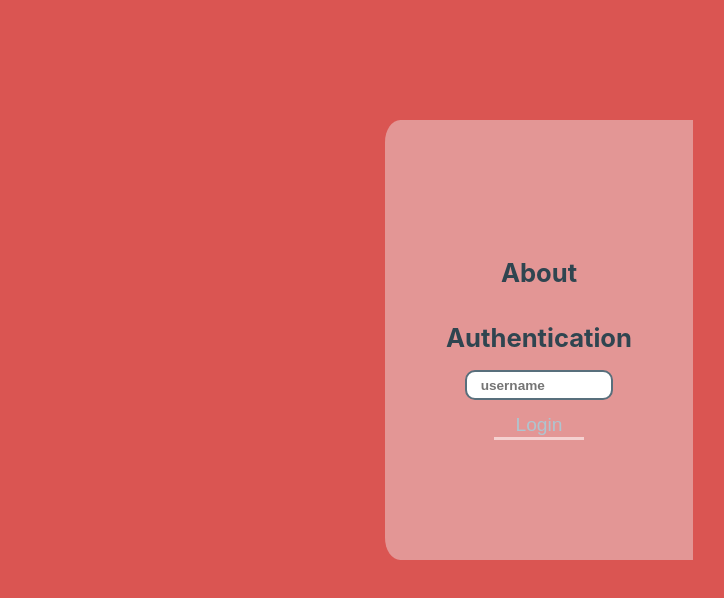
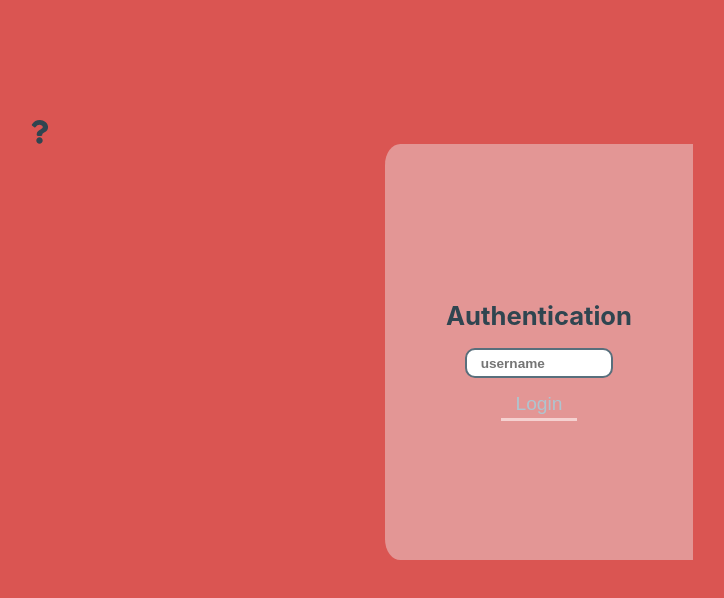
Before and after one commit to randyarbolaez/online-word-processor-ui, a React (Create React App) app: page / in a window 1280 px wide. Shown: the top 598 px of the page, without its empty margins (101-825 px from the left). Built offline with nearby package versions, Linux system fonts and the light colour scheme; no server answers.

Commit message:
redesigned login ban | added about btn

```diff
--- a/package.json
+++ b/package.json
@@ -9,6 +9,7 @@
     "@tinymce/tinymce-react": "^3.8.4",
     "react": "^16.13.1",
     "react-dom": "^16.13.1",
+    "react-icons": "^4.2.0",
     "react-scripts": "3.4.1",
     "serve": "^11.3.2",
     "socket.io-client": "^2.3.0",
--- a/src/component/Authentication.js
+++ b/src/component/Authentication.js
@@ -1,11 +1,23 @@
 import React, { useState, useEffect } from "react";
+import { FaQuestion } from "react-icons/fa";
 import styled from "styled-components";
 import { v4 as uuidv4, validate as uuidValidate } from "uuid";
 
-const Wrapper = styled.div`
+const Container = styled.div`
   display: flex;
   height: 55vh;
   margin: 15vh 10vw;
+  color: #2f4550;
+  font-size: 1vw;
+  justify-content: center;
+  flex-direction: column;
+`;
+const Wrapper = styled.div`
+  display: flex;
+  // height: 55vh;
+  height: 100%;
+  width: 100%;
+  // margin: 15vh 10vw;
   color: #2f4550;
   font-size: 1vw;
   justify-content: center;
@@ -38,8 +50,8 @@ const Input = styled.input`
 `;
 
 const Button = styled.button`
-  width: 7vw;
-  height: 3.5vh;
+  width: 6vw;
+  height: 3.8vh;
   font-size: 2.4vh;
   border: none;
   color: #aec5d0;
@@ -50,7 +62,7 @@ const Button = styled.button`
   transition: all 0.51s ease-in-out;
 
   :hover {
-    width: 6vw;
+    width: 5vw;
     color: #03547c;
     border-bottom: 3px solid transparent;
     cursor: pointer;
@@ -117,9 +129,10 @@ const Authentication = ({ getAuthenticationState, socket }) => {
   };
 
   return (
+    <Container>
+      <FaQuestion size={"25"} onClick={() => setShowAbout(!showAbout)} />
       <Wrapper>
         <AuthenticationContainer>
-        <h1>About</h1>
           <h1>Authentication</h1>
           <Input
             type="text"
@@ -133,12 +146,13 @@ const Authentication = ({ getAuthenticationState, socket }) => {
             <h1>About</h1>
             <AboutText>
               An online word processor application — free to use. You can use it
-            with your friends or anybody that you wish or you can you use it by
-            yourself, it doesn't matter.
+              with your friends or anybody that you wish or you can you use it
+              by yourself, it doesn't matter.
             </AboutText>
           </AboutContainer>
         )}
       </Wrapper>
+    </Container>
   );
 };
 
```
Also changed, not shown: 1 other file (tests, documents, lock files or other folders). Lines whose indentation alone changed are shown as unchanged.
